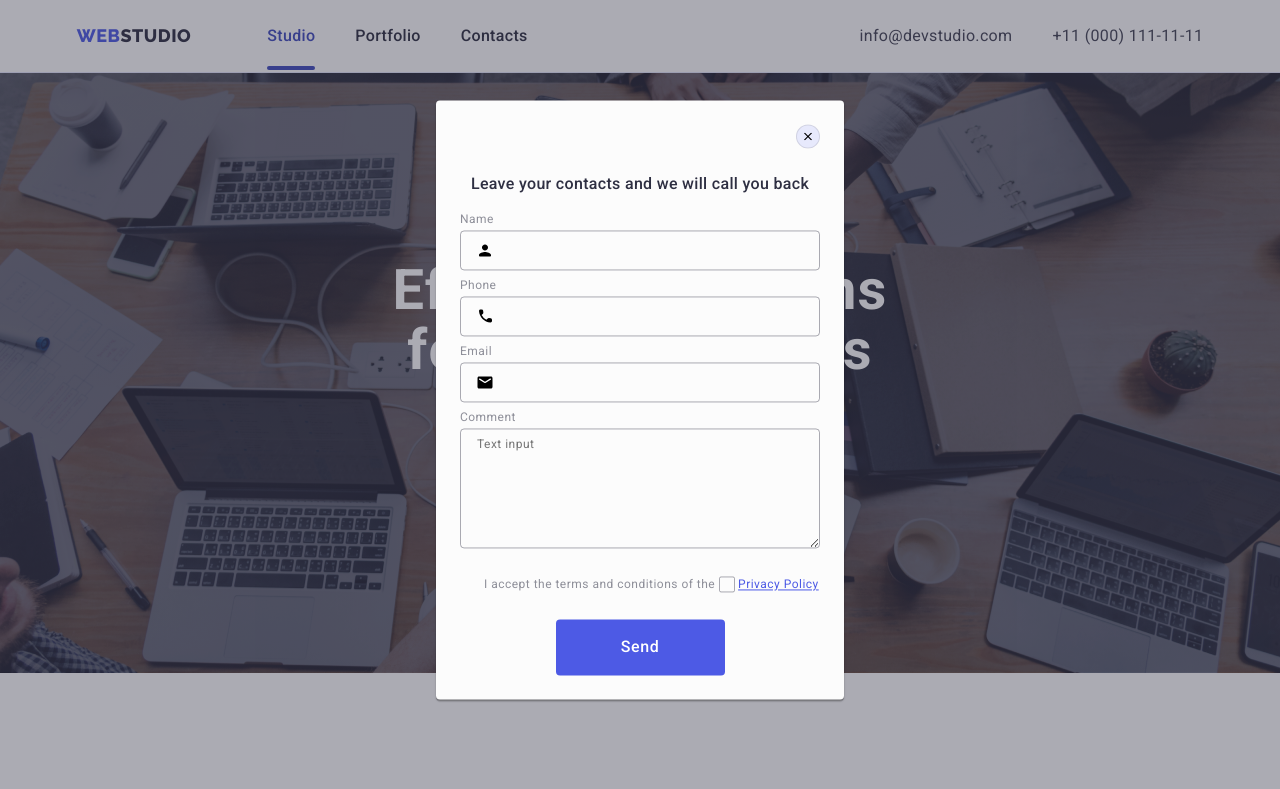
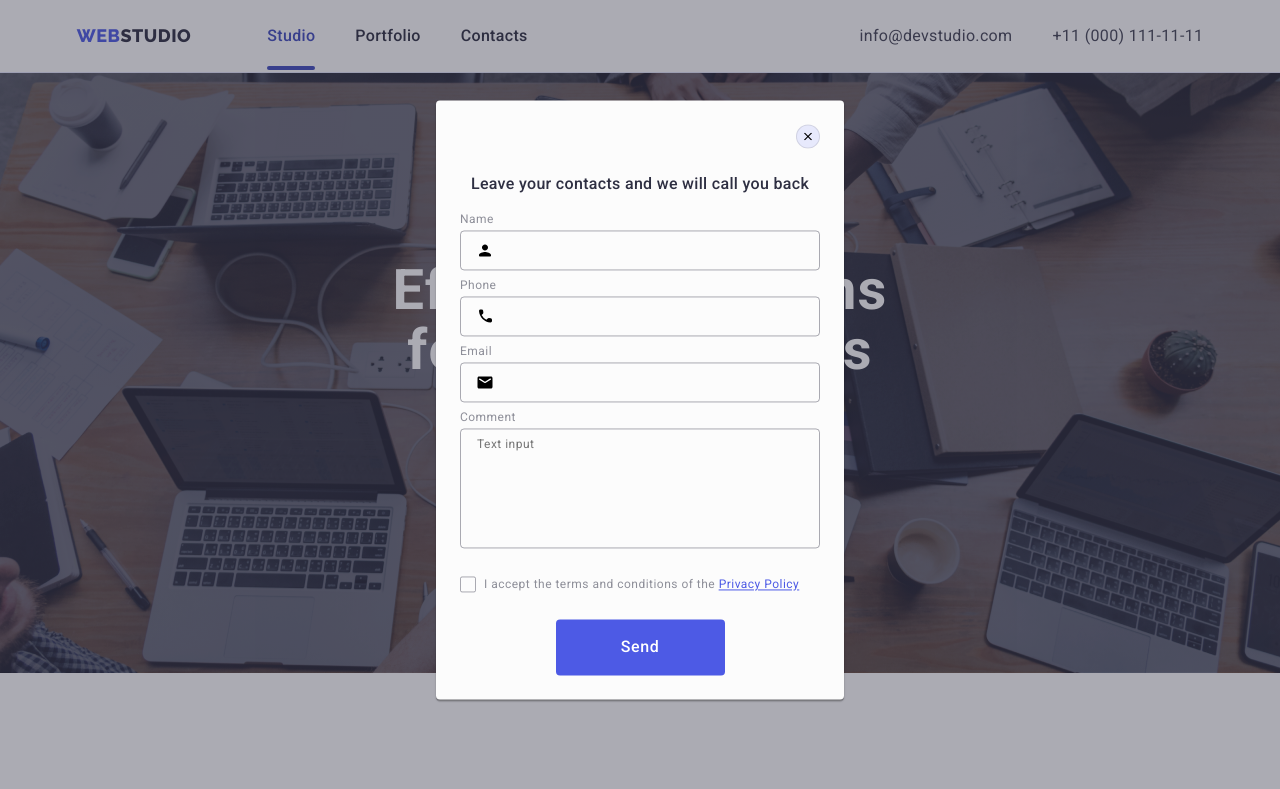
Before and after one commit to hloba-ukraine/goit-markup-hw-05, a plain HTML site: page index.html in a window 1280 px wide. Both pictures are taken after a click on the button "Order Service". Shown: the top 789 px of the page. Drawn offline with nearby package versions, Linux system fonts and the light colour scheme.

Commit message:
спроба

```diff
--- a/css/styles.css
+++ b/css/styles.css
@@ -762,7 +762,7 @@ fieldset {
   background-color: transparent;
   padding: 8px 16px;
   outline: transparent;
-
+  resize: none;
   transition: border-color 250ms cubic-bezier(0.4, 0, 0.2, 1);
 }
 .modal-form-textarea:focus {
@@ -782,7 +782,9 @@ fieldset {
 }
 .checkbox-span {
   display: inline-flex;
-
+  position: absolute;
+  top: 476px;
+  left: 24px;
   width: 16px;
   height: 16px;
   border: 1px solid var(--navyblue-modal);
```
